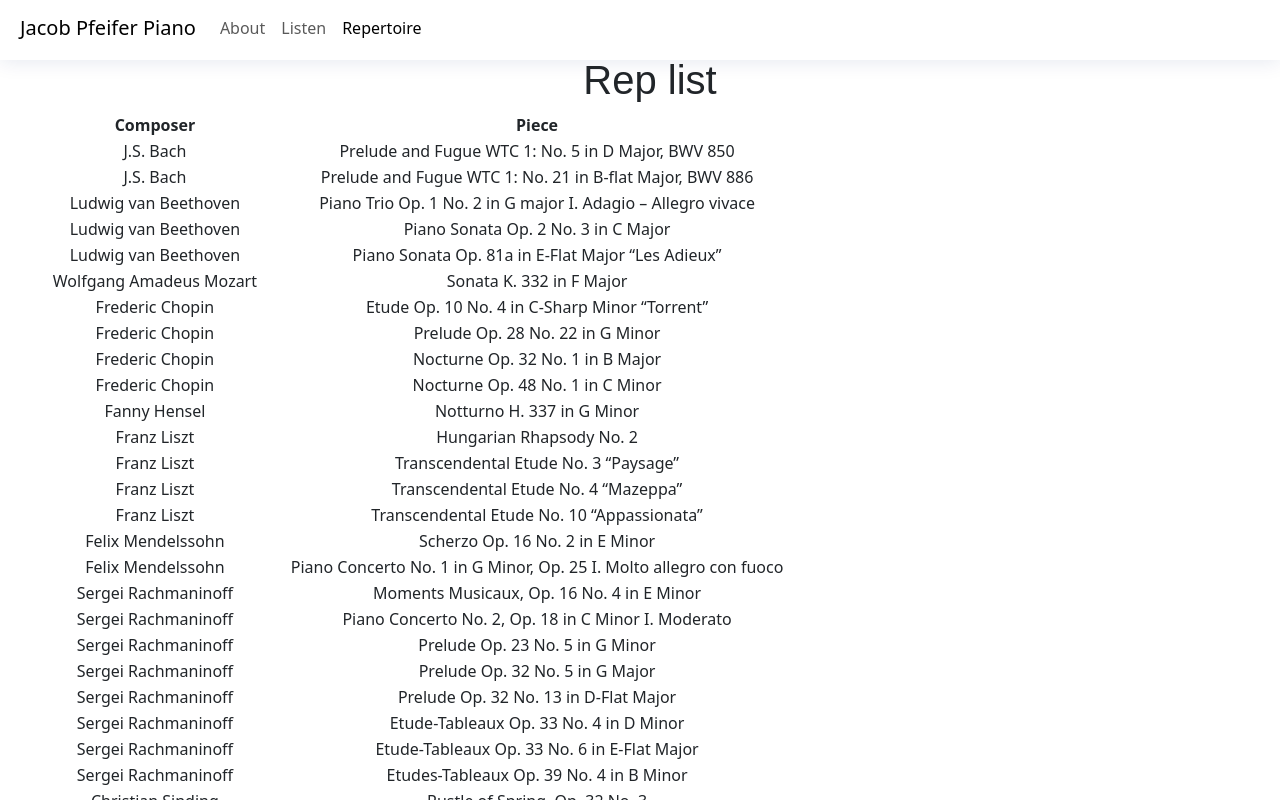
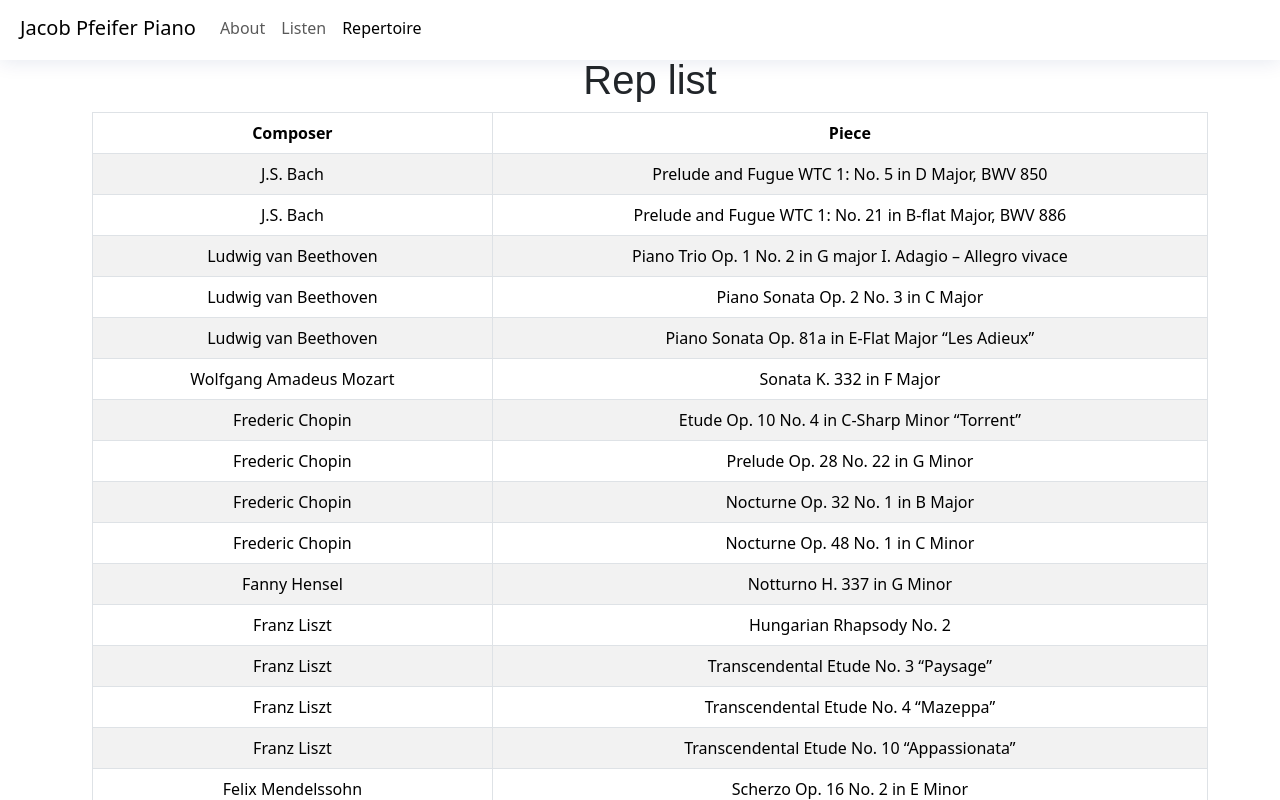
Before and after one commit to jakepf00/PianoPortfolio, a React (Create React App) app: page / in a window 1280 px wide. Both pictures are taken after a click on the tab "Repertoire". Shown: the top 800 px of the page. Built offline with nearby package versions, Linux system fonts and the light colour scheme.

Commit message:
Rep list table formatting

```diff
--- a/src/components/Repertoire.tsx
+++ b/src/components/Repertoire.tsx
@@ -1,6 +1,7 @@
 import Papa, { ParseResult } from "papaparse"
 import React, { FC, useEffect, useState } from "react";
 import RepListCSV from '../Assets/Files/RepertoireList.csv'
+import Table from 'react-bootstrap/Table';
 
 
 type piece = {
@@ -40,8 +41,9 @@ const Repertoire: FC<{}> = () => {
 
     return (
         <section id="repertoire">
+            <div className="container">
                 <h1>Rep list</h1>
-            <table>
+                <Table striped bordered hover>
                     <thead>
                         <tr>
                             <th>Composer</th>
@@ -56,7 +58,8 @@ const Repertoire: FC<{}> = () => {
                             </tr>
                         ))}
                     </tbody>
-            </table>
+                </Table>
+            </div>
         </section>
     );
 };
```
Lines whose indentation alone changed are shown as unchanged.
